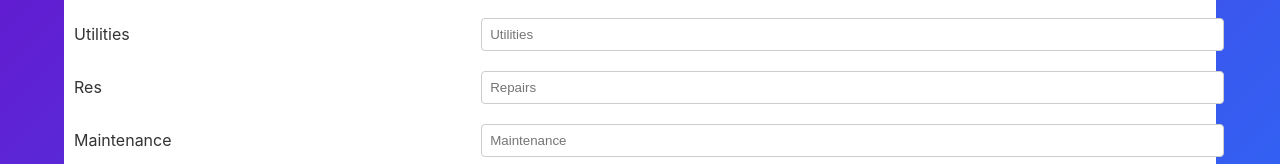
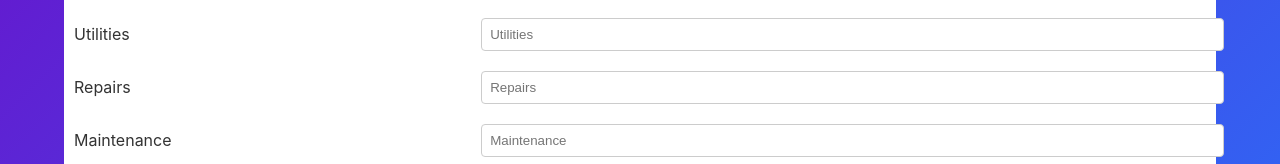
Before and after one commit to MageshwaranKCloudEngineer/Fintrack, a React (Create React App) app in the folder frontend/frontend/: page /create-expense in a window 1280 px wide. Shown: the part 258-422 px from the top of the page. Built offline with nearby package versions, Linux system fonts and the light colour scheme.

Commit message:
Update CreateExpenses.js

```diff
--- a/frontend/frontend/src/components/Expenses/CreateExpenses.js
+++ b/frontend/frontend/src/components/Expenses/CreateExpenses.js
@@ -76,7 +76,7 @@ const CreateExpense = () => {
               </td>
             </tr>
             <tr>
-              <td style={tableDataStyle}>Res</td>
+              <td style={tableDataStyle}>Repairs</td>
               <td style={tableDataStyle}>
                 <input
                   type="number"
```
